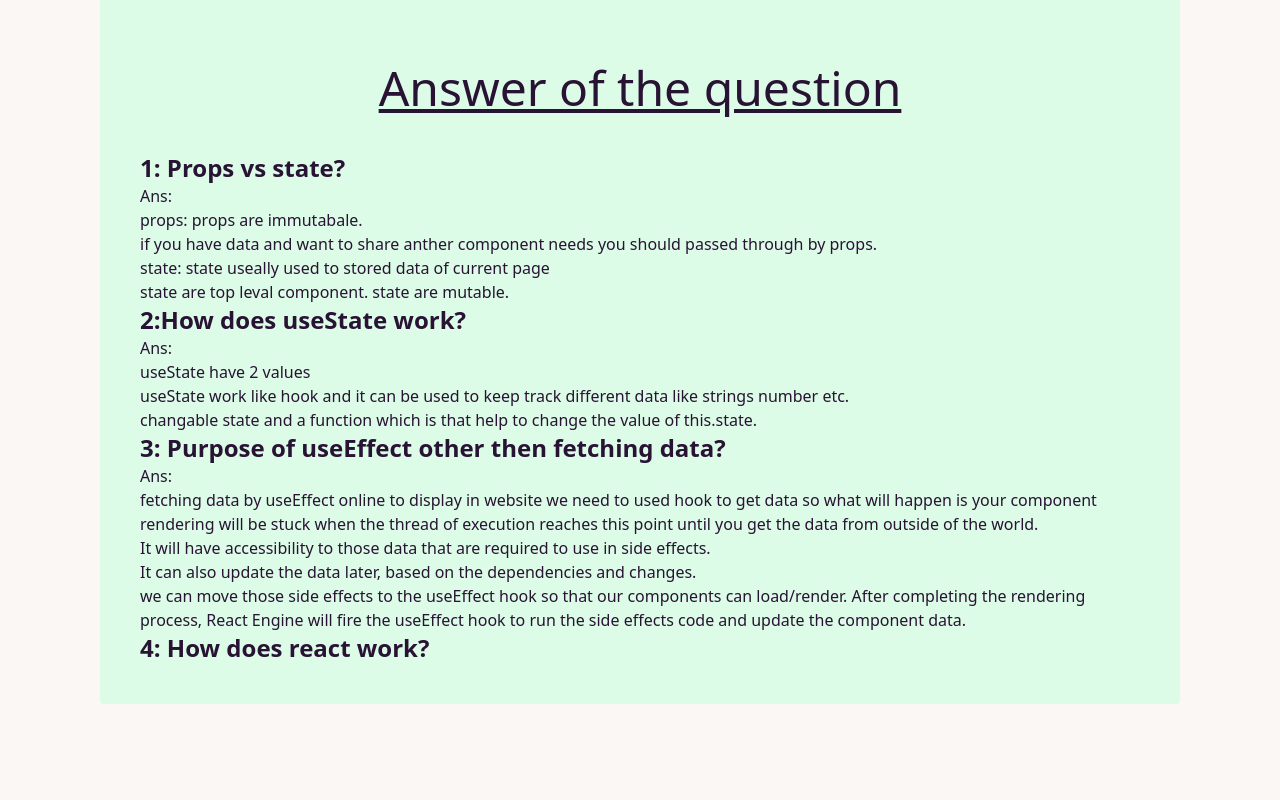
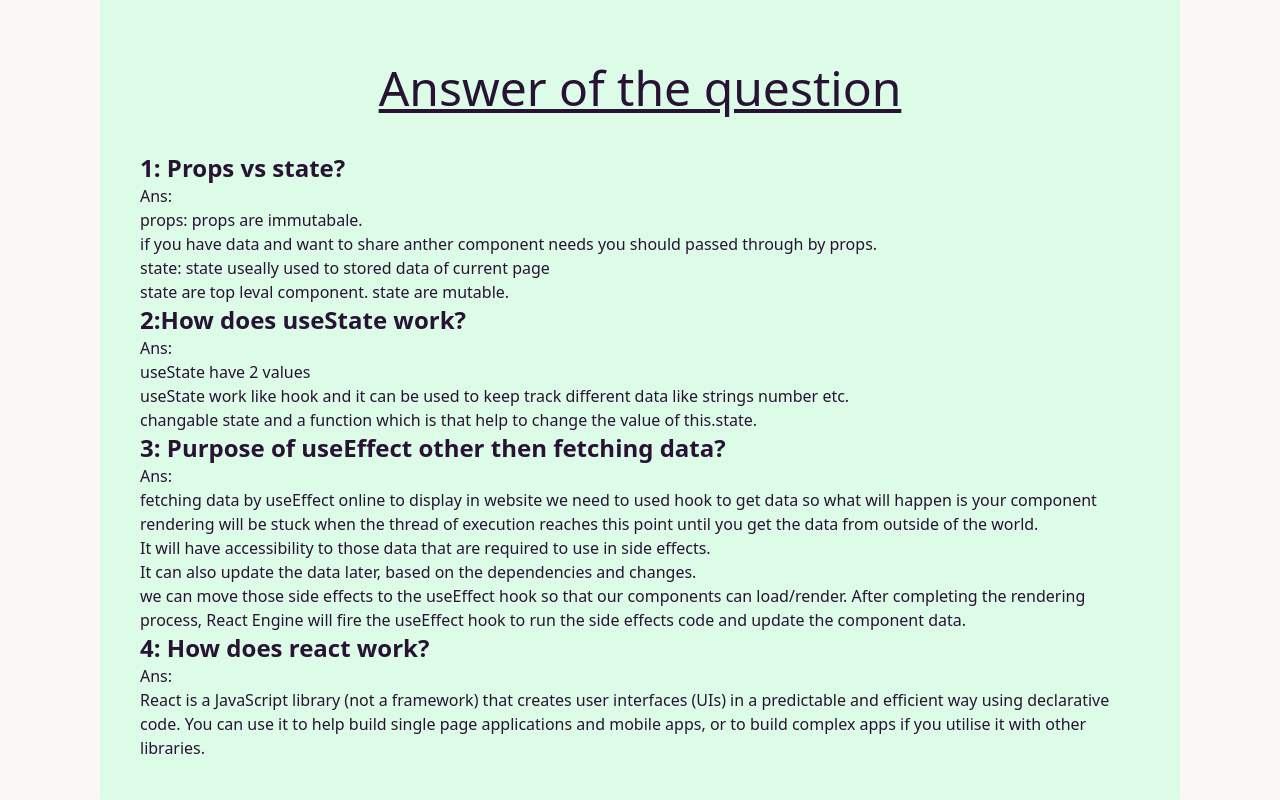
Before and after one commit to jahed121421/Knowladge_cafe, a React (Vite) app: page / in a window 1280 px wide. Shown: the part 3298-4098 px from the top of the page. Before the commit the page ends 4002 px from the top, so only its background shows below. Built offline with nearby package versions, Linux system fonts and the light colour scheme.

Commit message:
update question section

```diff
--- a/src/Components/Answer/Answer.jsx
+++ b/src/Components/Answer/Answer.jsx
@@ -60,6 +60,13 @@ const Answer = () => {
           </ul>
         </li>
         <li className="font-bold text-2xl">4: How does react work?</li>
+        <li>
+          Ans: <br />
+          React is a JavaScript library (not a framework) that creates user
+          interfaces (UIs) in a predictable and efficient way using declarative
+          code. You can use it to help build single page applications and mobile
+          apps, or to build complex apps if you utilise it with other libraries.
+        </li>
       </ul>
     </div>
   );
```
